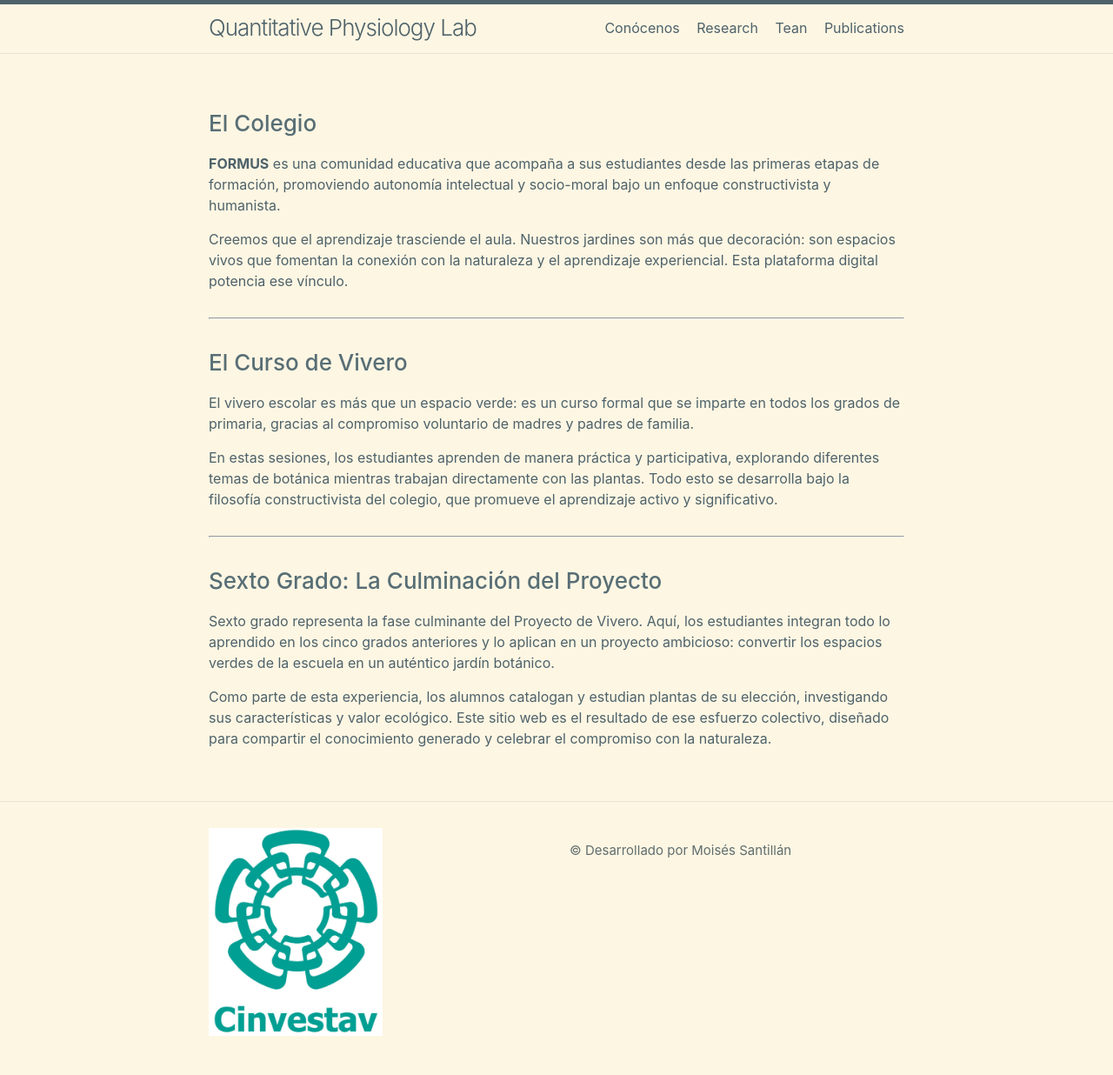
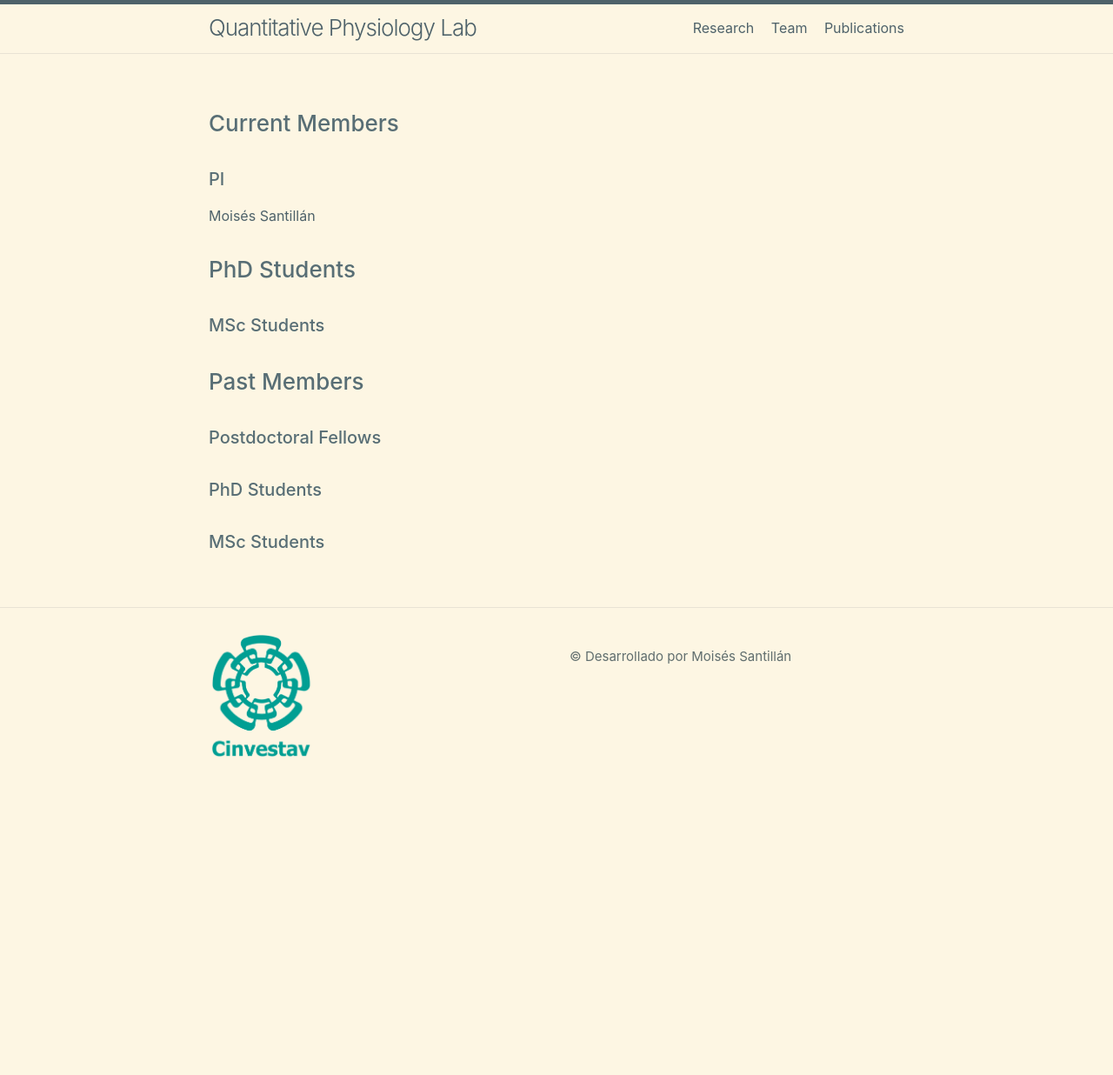
Before and after one commit to moises-santillan/LabSite, a Jekyll site: the page built from Team.md, in a window 1280 px wide. Shown: the whole page at 87% size. Built offline with Jekyll 4.4.1, drawn with Linux system fonts in a browser that asks for light colours; nearby versions of some CDN libraries; after the commit the page ends 917 px from its top, so only the background shows below that.

Commit message:
update page contents

```diff
--- a/Team.md
+++ b/Team.md
@@ -1,29 +1,25 @@
 ---
 layout: page
-title: Tean
+title: Team
 permalink: /team/
 nav-include: true
 nav-order: 2
 ---
 
-### El Colegio
+### Current Members
 
-**FORMUS** es una comunidad educativa que acompaña a sus estudiantes desde las primeras etapas de formación, promoviendo autonomía intelectual y socio-moral bajo un enfoque constructivista y humanista.
+#### PI
 
-Creemos que el aprendizaje trasciende el aula. Nuestros jardines son más que decoración: son espacios vivos que fomentan la conexión con la naturaleza y el aprendizaje experiencial. Esta plataforma digital potencia ese vínculo.
+Moisés Santillán
 
-***
+### PhD Students
 
-### El Curso de Vivero
+#### MSc Students
 
-El vivero escolar es más que un espacio verde: es un curso formal que se imparte en todos los grados de primaria, gracias al compromiso voluntario de madres y padres de familia.
+### Past Members
 
-En estas sesiones, los estudiantes aprenden de manera práctica y participativa, explorando diferentes temas de botánica mientras trabajan directamente con las plantas. Todo esto se desarrolla bajo la filosofía constructivista del colegio, que promueve el aprendizaje activo y significativo.
+#### Postdoctoral Fellows
 
-***
+#### PhD Students
 
-### Sexto Grado: La Culminación del Proyecto
-
-Sexto grado representa la fase culminante del Proyecto de Vivero. Aquí, los estudiantes integran todo lo aprendido en los cinco grados anteriores y lo aplican en un proyecto ambicioso: convertir los espacios verdes de la escuela en un auténtico jardín botánico.
-
-Como parte de esta experiencia, los alumnos catalogan y estudian plantas de su elección, investigando sus características y valor ecológico. Este sitio web es el resultado de ese esfuerzo colectivo, diseñado para compartir el conocimiento generado y celebrar el compromiso con la naturaleza.
+#### MSc Students
--- a/_includes/footer.html
+++ b/_includes/footer.html
@@ -7,7 +7,7 @@
 
     <div class="footer-col-wrapper">
       <div class="footer-col">
-        <a href="https://cinvestav.mx" target="_blank"><img class="u-logo" src="{{ site.baseurl }}/assets/images/cinvestav.png" alt="CINVESTAV" width="200" /></a>
+        <a href="https://cinvestav.mx" target="_blank"><img class="u-logo" src="{{ site.baseurl }}/assets/images/cinvestav.png" alt="CINVESTAV" width="120" /></a>
       </div>
       <div class="footer-col">
         <p></p>
```
Also changed, not shown: Publications.md (+4 -18 lines), Research.md (+2 -20 lines), assets/images/Research.md (deleted, +0 -29 lines), assets/images/FormusLogo.png (deleted), assets/images/cinvestav.png.
